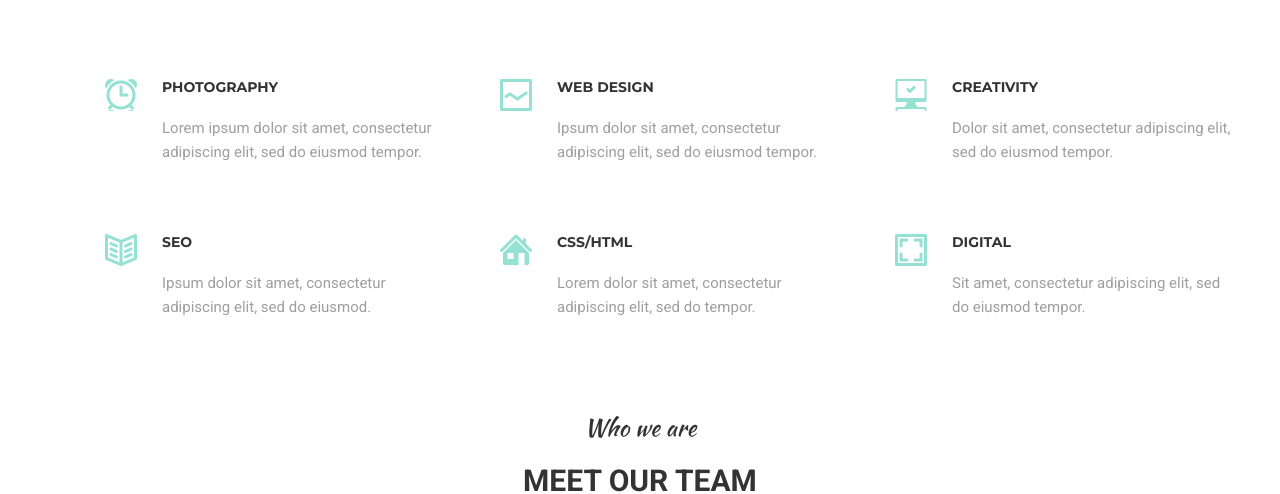
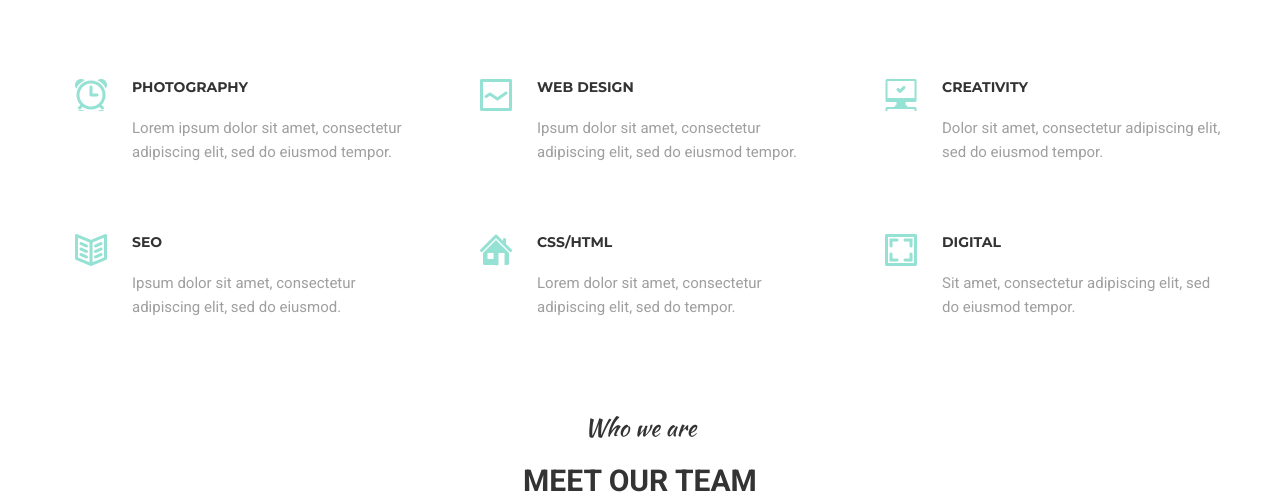
Before and after one commit to Kpa6cteP/goit-fe-course, a plain HTML site: page html-css/module-06/index.html in a window 1280 px wide. Shown: the part 306-800 px from the top of the page. Drawn offline with Linux system fonts and the light colour scheme.

Commit message:
module-06-2

```diff
--- a/html-css/module-06/css/styles.css
+++ b/html-css/module-06/css/styles.css
@@ -97,6 +97,12 @@
 .servises {
   margin-bottom: 95px;
 }
+
+.container__servises {
+  width: 1180px;
+  margin: 0 auto;
+  padding: 0;
+}
 .section-h2 {
   display: flex;
   flex-direction: column;
@@ -148,6 +154,7 @@
   align-content: space-between;
   margin: 0 auto;
   height: 240px;
+  padding: 0;
 }
 
 .serv-li {
--- a/html-css/module-06/index.html
+++ b/html-css/module-06/index.html
@@ -31,7 +31,7 @@
 
     <main>
       <section class="servises">
-        <div class="container">
+        <div class="container__servises">
           <h2 class="section-h2 mb82">
             <span class="h2-cursive">We work with</span>
             <span class="h2-serif">Amazing Services</span>
```
